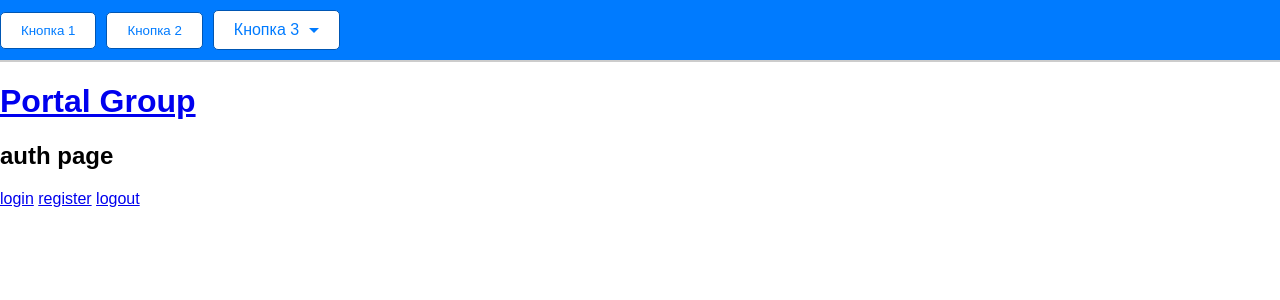
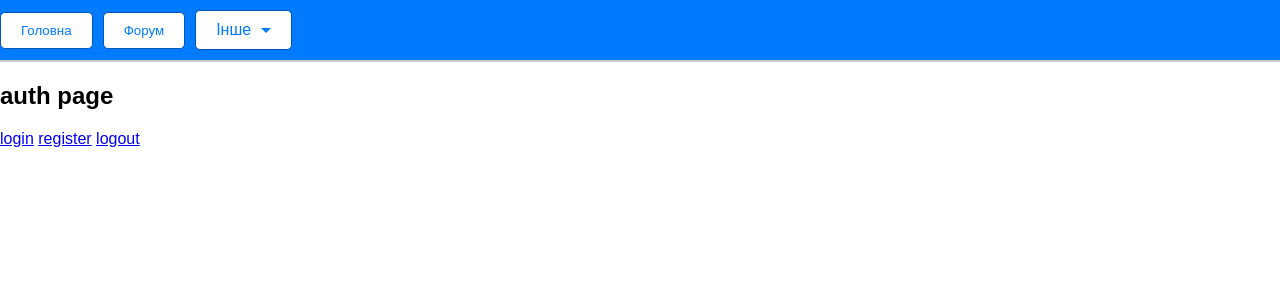
Before and after one commit to 13max11/portal_group, a Django app: page /auth/ in a window 1280 px wide. Shown: the top 300 px of the page. Run offline with Django 5.2, Linux system fonts and the light colour scheme.

Commit message:
фікс base.html

```diff
--- a/templates/base.html
+++ b/templates/base.html
@@ -8,26 +8,28 @@
 </head>
 <body>
     <div class="top-panel">
-        <form action="{% url 'index' %}">
-            <button type="submit" class="panel-button">Кнопка 1</button>
+        <form action="/">
+            <button type="submit" class="panel-button">Головна</button>
         </form>
-        <button class="panel-button">Кнопка 2</button>
+        <form action="forum/">
+            <button type="submit" class="panel-button">Форум</button>
+        </form>
         <div class="dropdown">
             <input type="checkbox" id="toggle" class="dropdown-toggle">
             <label for="toggle" class="panel-button dropdown-label">
-                Кнопка 3
+                Інше
                 <span class="arrow"></span>
             </label>
             <div class="dropdown-menu">
-                <button class="small-button">Головна</button>
-                <button class="small-button">Форум</button>
-                <button class="small-button">Додаткова 3</button>
+                <button class="small-button">Кнопка</button>
+                <button class="small-button">Кнопка</button>
+                <button class="small-button">Кнопка</button>
             </div>
         </div>
     </div>
     <div class="horizontal-line"></div>
 
-    <a href="{% url 'index' %}"><h1>Portal Group</h1></a>
+    <!-- <a href="{% url 'index' %}"><h1>Portal Group</h1></a> -->
     {% block content %}
     {% endblock %}
 </body>
```
